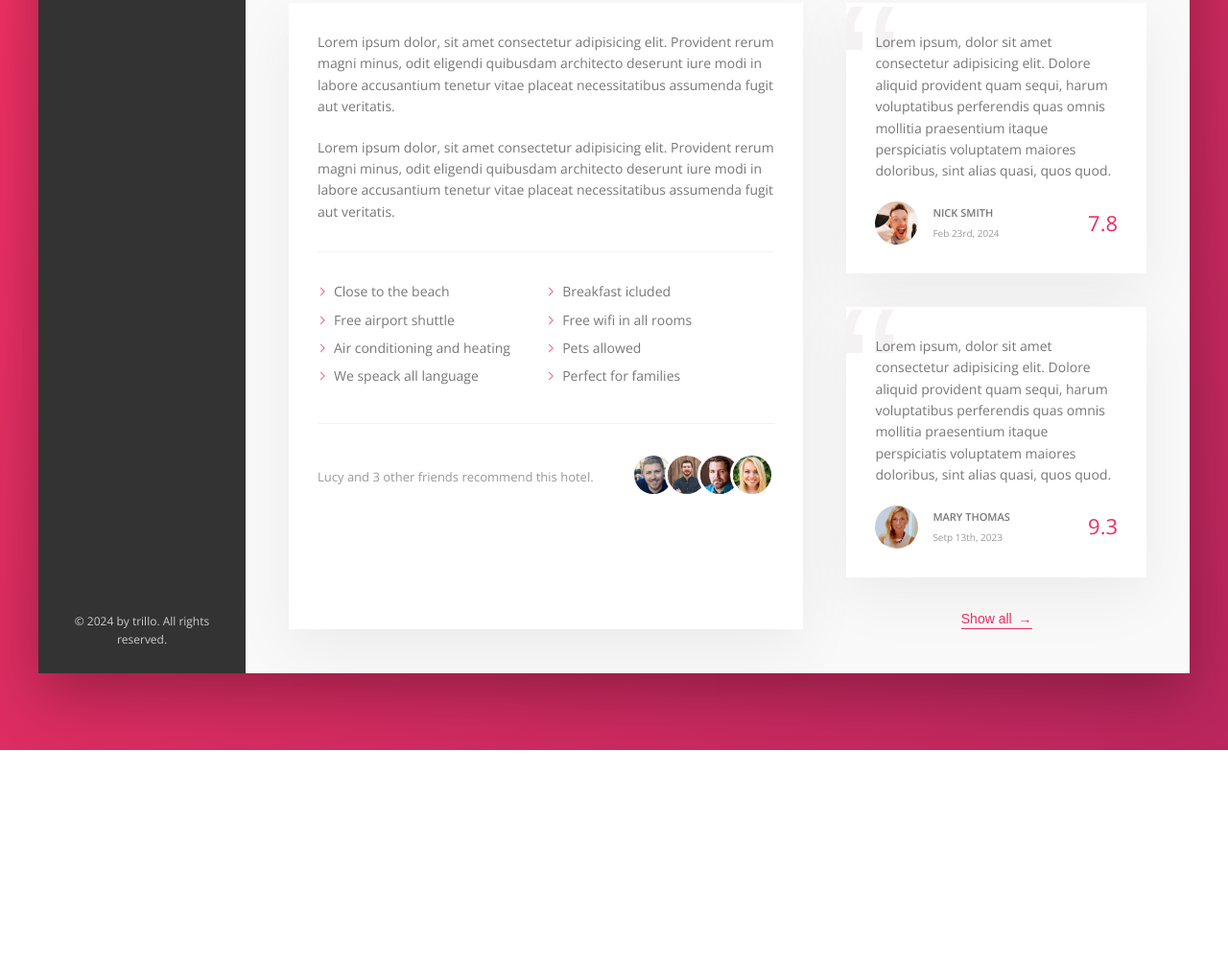
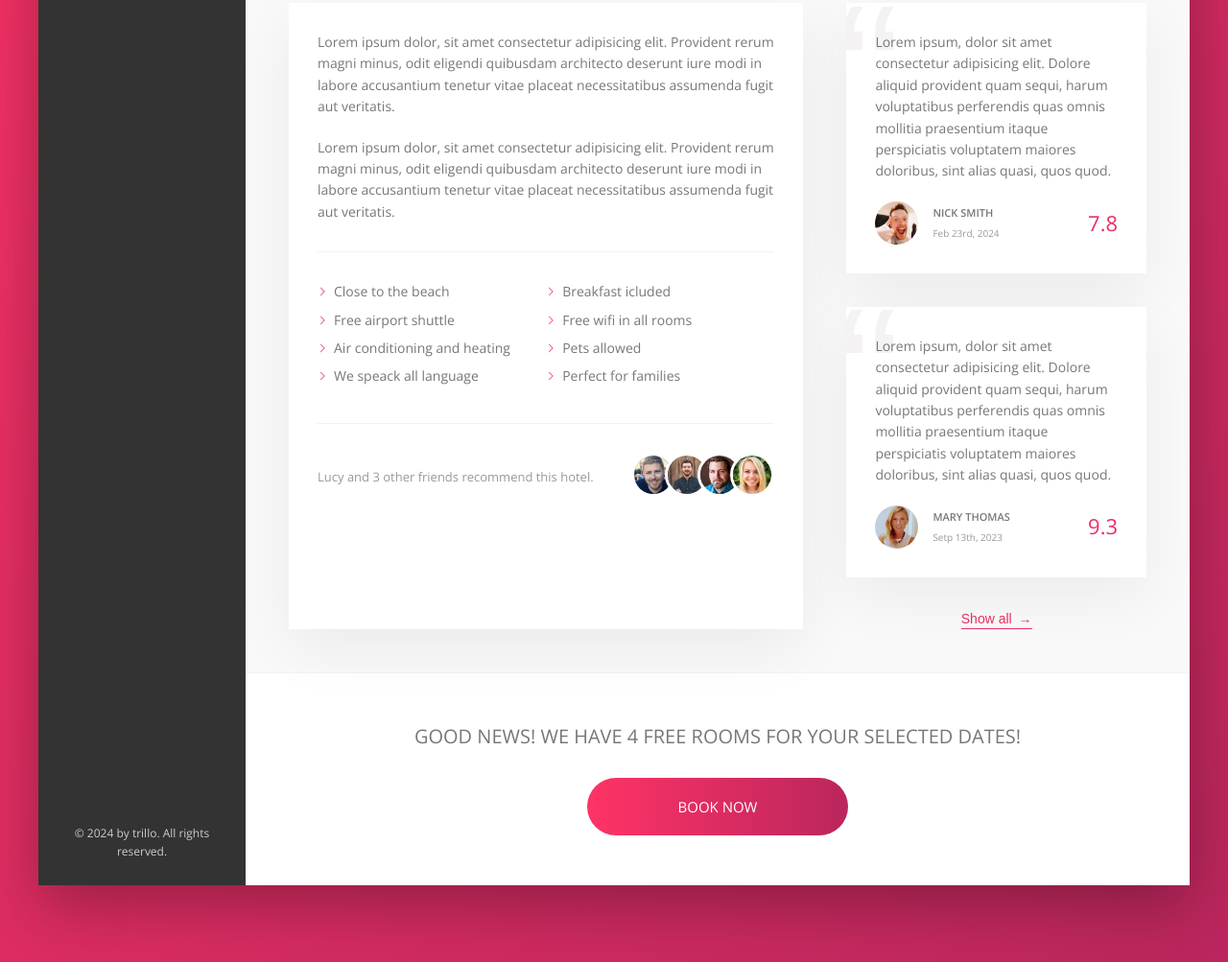
Before and after one commit to eangao/advance-css-trillo, a website: page index.html in a window 1280 px wide. Shown: the part 644-1647 px from the top of the page at 96% size. Before the commit the page ends 1426 px from the top, so only its background shows below. Drawn offline with nearby package versions, Linux system fonts and the light colour scheme.

Commit message:
Building the CTA Section

```diff
--- a/index.html
+++ b/index.html
@@ -255,6 +255,15 @@
               <button class="btn-inline">Show all <span>&rarr;</span></button>
             </div>
           </div>
+          <div class="cta">
+            <h2 class="cta__book-now">
+              Good news! We have 4 free rooms for your selected dates!
+            </h2>
+            <btton class="btn">
+              <span class="btn__visible">Book now</span>
+              <span class="btn__invisible">Only 4 rooms left</span>
+            </btton>
+          </div>
         </main>
       </div>
     </div>
--- a/sass/_component.scss
+++ b/sass/_component.scss
@@ -464,3 +464,74 @@
     z-index: 1;
   }
 }
+
+/////////////////////////////////////////////////////
+///  CALL TO ACTION
+.cta {
+  padding: 5rem 0;
+  text-align: center;
+
+  &__book-now {
+    font-size: 2rem;
+    font-weight: 300;
+    text-transform: uppercase;
+    margin-bottom: 2.5rem;
+  }
+}
+
+.btn {
+  font-size: 1.5rem;
+  font-weight: 300;
+  text-transform: uppercase;
+  border-radius: 100px;
+  border: none;
+  background-image: linear-gradient(
+    to right,
+    var(--color-primary-light),
+    var(--color-primary-dark)
+  );
+  color: #fff;
+  padding: 2rem;
+  position: relative;
+  overflow: hidden;
+  cursor: pointer;
+
+  &__visible {
+    display: inline-block;
+    padding: 2rem 7.5rem;
+    // height: 100%;
+    // width: 100%;
+  }
+
+  &__invisible {
+    display: inline-block;
+    position: absolute;
+    padding: 2rem 0;
+    height: 100%;
+    width: 100%;
+    left: 0;
+    top: -100%;
+    transition: all 0.2s;
+  }
+
+  &:hover {
+    background-image: linear-gradient(
+      to left,
+      var(--color-primary-light),
+      var(--color-primary-dark)
+    );
+  }
+
+  &:hover &__visible {
+    transform: translateY(100%);
+  }
+
+  &:hover &__invisible {
+    top: 0;
+  }
+
+  &:focus {
+    outline: none;
+    animation: pulsate 1s infinite;
+  }
+}
```
Also changed, not shown: css/style.css.
